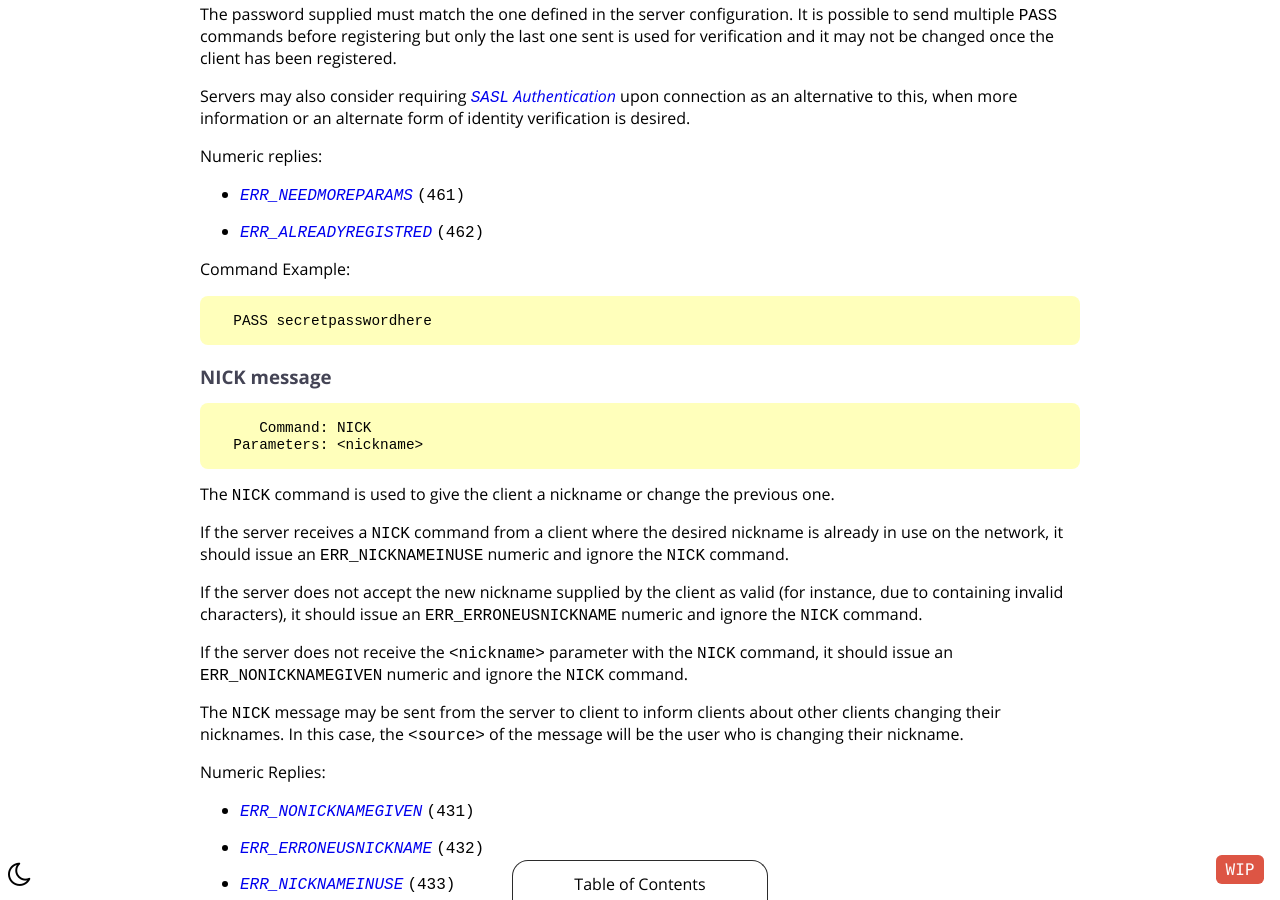
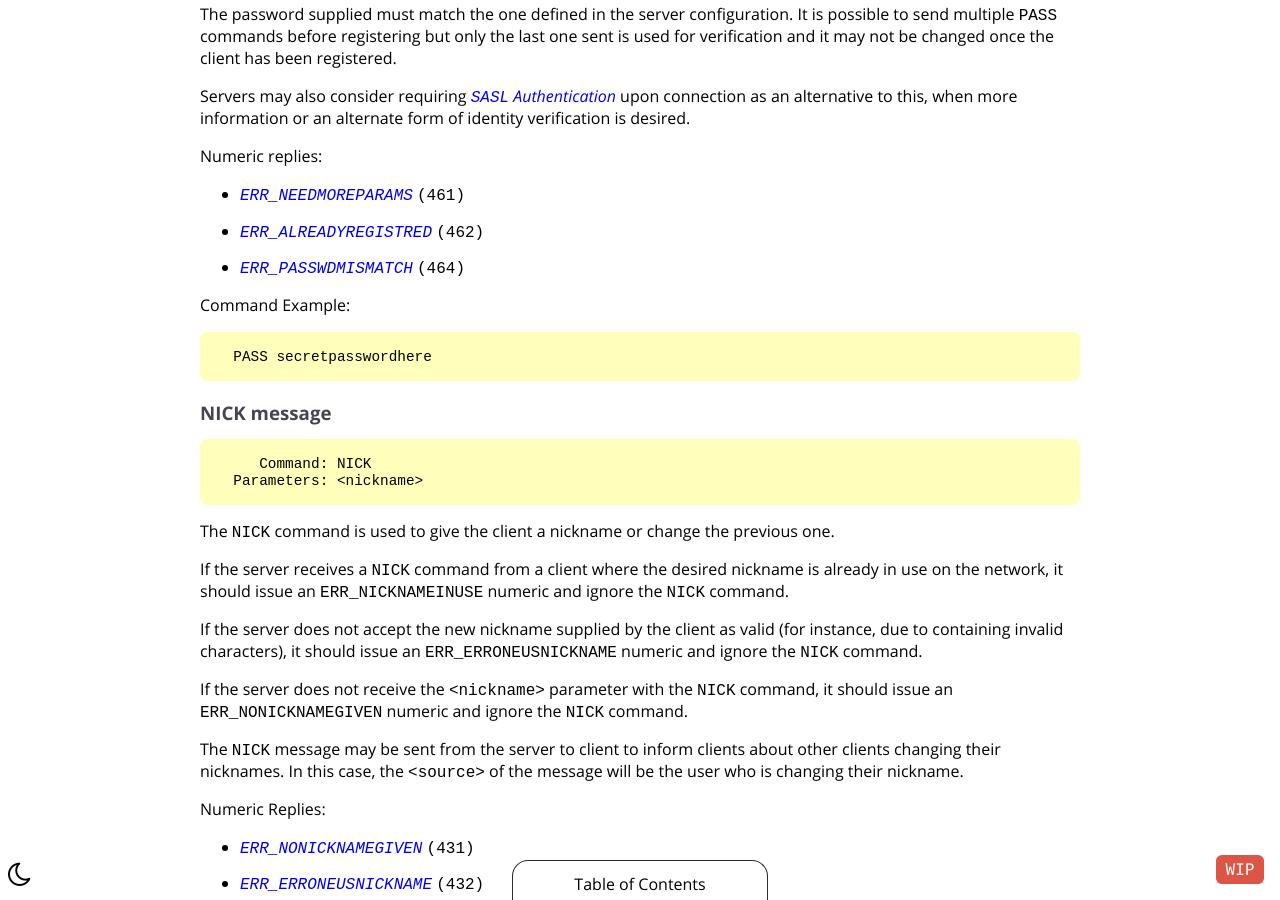
Before and after one commit to ircdocs/modern-irc, a Jekyll site: the page built from index.md, in a window 1280 px wide and 900 px high, scrolled down 15566 px. Built offline with Jekyll 4.4.1, drawn with Linux system fonts in a browser that asks for light colours.

Commit message:
ERR_PASSWDMISMATCH may be used in reply to PASS
In case the password provided in the PASS command is incorrect, the
server may reply with ERR_PASSWDMISMATCH.

```diff
--- a/index.md
+++ b/index.md
@@ -648,6 +648,7 @@ Numeric replies:
 
 * [`ERR_NEEDMOREPARAMS`](#errneedmoreparams-461) `(461)`
 * [`ERR_ALREADYREGISTRED`](#erralreadyregistered-462) `(462)`
+* [`ERR_PASSWDMISMATCH`](#errpasswdmismatch-464) `(464)`
 
 Command Example:
 
```
